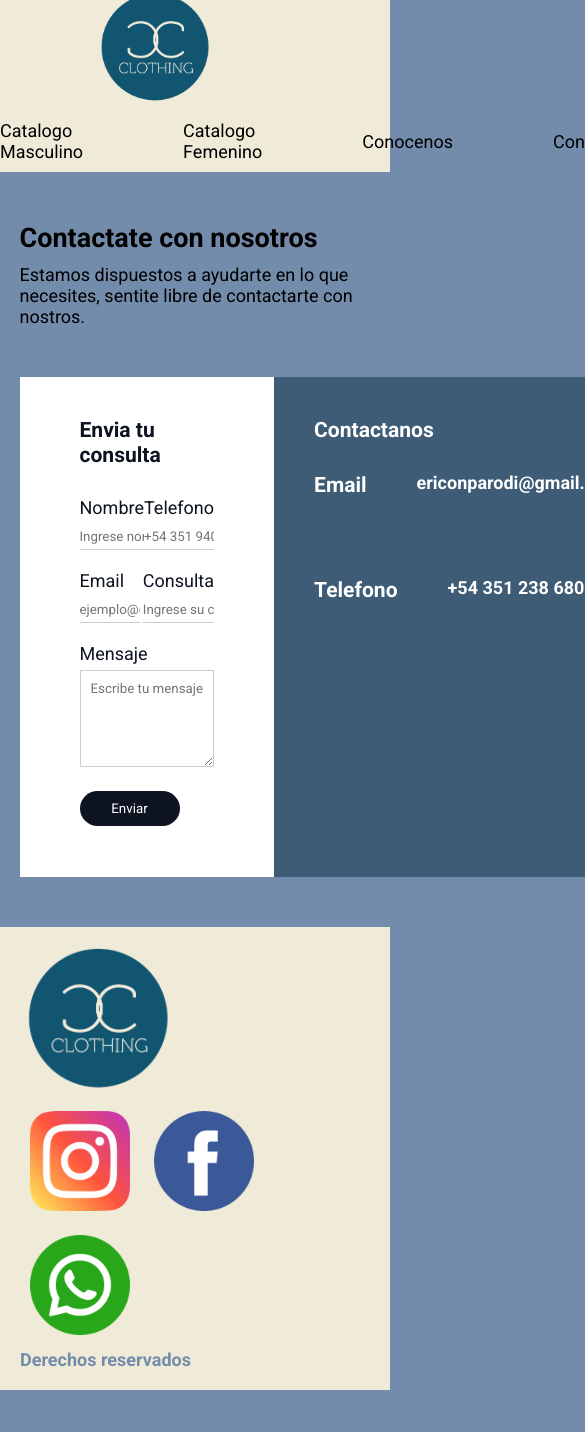
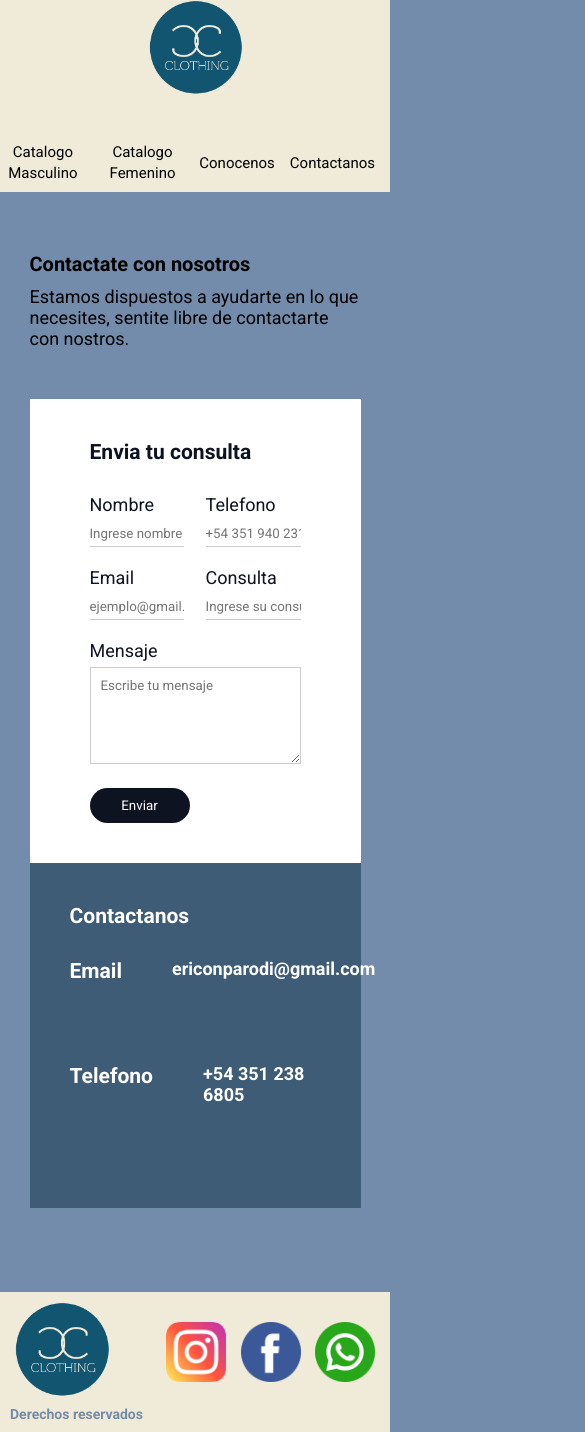
Before and after one commit to EricParodi/Clothing, a website: page pages/contactanos.html in a window 390 px wide. Shown: the top 1432 px of the page, 585 px wide, since content can reach past the window. Before the commit the page ends 1390 px from the top, so only its background shows below. Drawn offline with Linux system fonts and the light colour scheme.

Commit message:
mediaquery

```diff
--- a/scss/base/_mediaquery.scss
+++ b/scss/base/_mediaquery.scss
@@ -1,55 +1,62 @@
 /* MEDIA QUERIES */
 
 @media (max-width: 975px) {
-    header nav {
+  header .nav-bar {
     flex-direction: column;
-      align-items: flex-start;
+    align-items: center;
     height: auto;
+  }
 
-      nav > a img {
-        margin-left: 20px;
+  header .nav-bar a img {
+    margin-left: 0;
+    margin-bottom: 20px;
     height: 100px;
   }
 
-      ul {
+  header .nav-bar ul {
     margin-top: 20px;
-        li {
+    text-align: center;
+    padding: 0;
+  }
+
+  header .nav-bar ul li {
+    margin-right: 15px;
     margin-bottom: 10px;
   }
+
+  header .nav-bar ul li a{
+    font-size: 15px;
+  }
+
+  .hero-section h1 {
+    font-size: 40px;
+  }
+
+  .hero-section h2 {
+    font-size: 28px;
+  }
+
+  .ofertas,
+  .mas-vendido {
+    height: auto;
   }
 }
 
-    .hero-section {
-      h1 {
-        font-size: 60px;
-      }
-      h2 {
-        font-size: 40px;
-      }
-    }
-
-    .ofertas, .mas-vendido {
-      height: 1000px;
-    }
-  }
 
 @media (max-width: 690px) {
-    header nav ul {
-      padding: 0;
-      li a {
-        font-size: 18px;
-      }
-      ul {
-        flex-direction: column;
-      }
+
+  header .nav-bar ul {
+    text-align: center;
   }
 }
 
 @media (max-width: 655px) {
-    .ofertas, .mas-vendido {
-      height: 1500px;
+  .ofertas,
+  .mas-vendido {
+    height: auto;
   }
 }
+
 
   /* CATALOGO MASCULINO Y FEMENINO MEDIA QUERIES */
 
@@ -79,3 +86,46 @@
       padding: 5px 10px;
     }
   }
+
+/*contactanos mediaquery */
+
+@media screen and (max-width: 768px) {
+  .contenedor-contactanos {
+    padding: 10px;
+    height: 1000px;
+
+    h1 {
+      font-size: 20px;
+    }
+
+    .contacto {
+      flex-direction: column;
+
+      .contacto-izq,
+      .contacto-der {
+        flex: none;
+        width: 100%;
+      }
+    }
+  }
+}
+
+/*footer*/
+@media screen and (max-width: 768px) {
+  .footer {
+    padding: 10px;
+
+    .footer-img img {
+      height: 100px;
+    }
+
+    .social-icons img {
+      height: 60px;
+      margin: 5px;
+    }
+
+    h4 {
+      font-size: 14px;
+    }
+  }
+}
--- a/scss/components/_header.scss
+++ b/scss/components/_header.scss
@@ -16,6 +16,7 @@ header {
       transition: transform 0.3s ease;
 
       img {
+        margin-bottom: 20px;
         margin-left: 100px;
         height: 100px;
         transition: transform 0.3s ease;
```
Also changed, not shown: css/estilos.css. Lines whose indentation alone changed are shown as unchanged.
